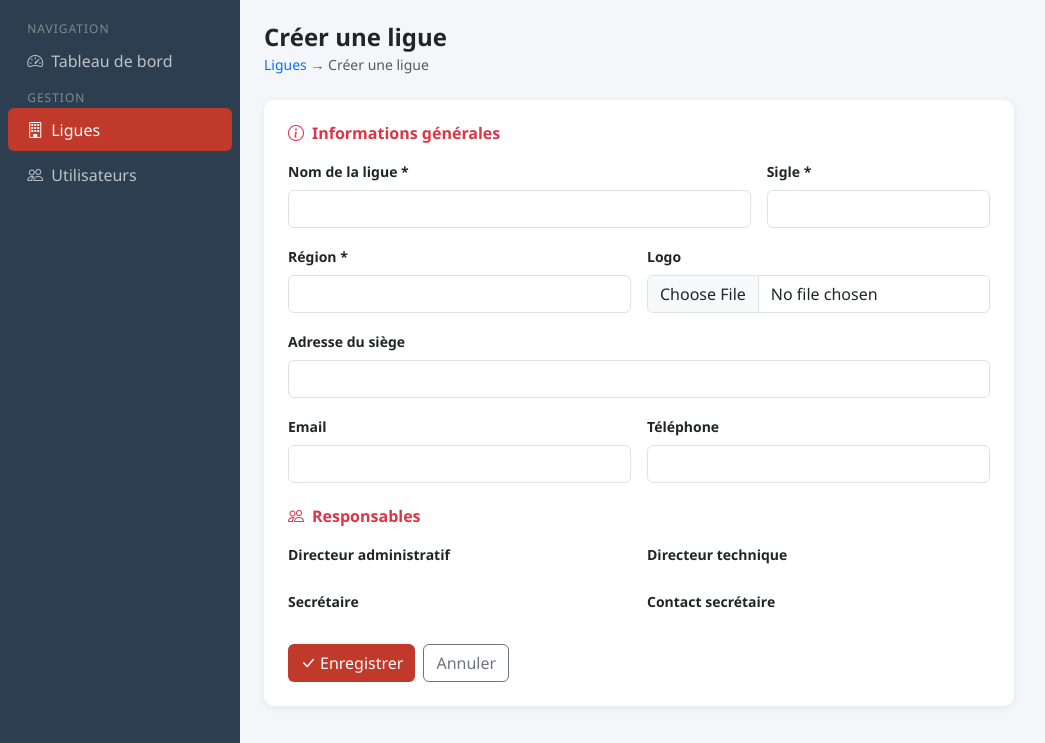
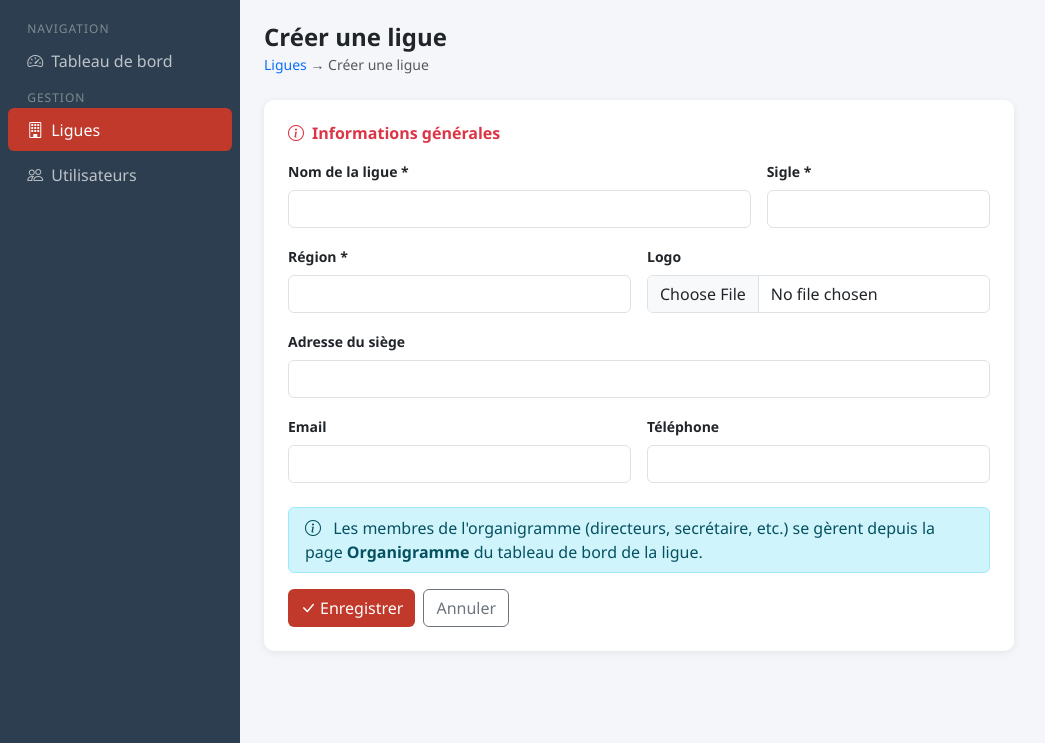
Before and after one commit to americain-black/ligue-kadiogo-kungfu-wushu, a Django app: page /ligues/creer/ in a window 1280 px wide. Shown: the part 57-800 px from the top of the page, without its empty margins (0-1045 px from the left). Run offline with Django 5.2, Linux system fonts and the light colour scheme; the visitor is signed in with stand-in values (Sample User, id 1).

Commit message:
Suppression des champs responsables dans les formulaires ligue et club
Les champs directeur/secrétaire (ligue) et maître/responsable (club) ont été
retirés des modèles ; les templates reflètent maintenant cette suppression.
Un message guide vers la page Organigramme pour gérer ces informations.

Co-Authored-By: Claude Sonnet 4.6 <noreply@anthropic.com>

```diff
--- a/templates/ligues/form.html
+++ b/templates/ligues/form.html
@@ -69,26 +69,10 @@
                 </div>
             </div>
 
-            <h6 class="fw-bold text-danger mb-3">
-                <i class="bi bi-people me-2"></i>Responsables
-            </h6>
-            <div class="row g-3 mb-4">
-                <div class="col-md-6">
-                    <label class="form-label fw-semibold small">Directeur administratif</label>
-                    {{ form.nom_directeur_adm }}
-                </div>
-                <div class="col-md-6">
-                    <label class="form-label fw-semibold small">Directeur technique</label>
-                    {{ form.nom_directeur_tech }}
-                </div>
-                <div class="col-md-6">
-                    <label class="form-label fw-semibold small">Secrétaire</label>
-                    {{ form.nom_secretaire }}
-                </div>
-                <div class="col-md-6">
-                    <label class="form-label fw-semibold small">Contact secrétaire</label>
-                    {{ form.contact_secretaire }}
-                </div>
+            <div class="alert alert-info py-2">
+                <i class="bi bi-info-circle me-2"></i>
+                Les membres de l'organigramme (directeurs, secrétaire, etc.) se gèrent depuis la page
+                <strong>Organigramme</strong> du tableau de bord de la ligue.
             </div>
 
             <div class="d-flex gap-2">
```
Also changed, not shown: templates/clubs/form.html (+0 -21 lines).
